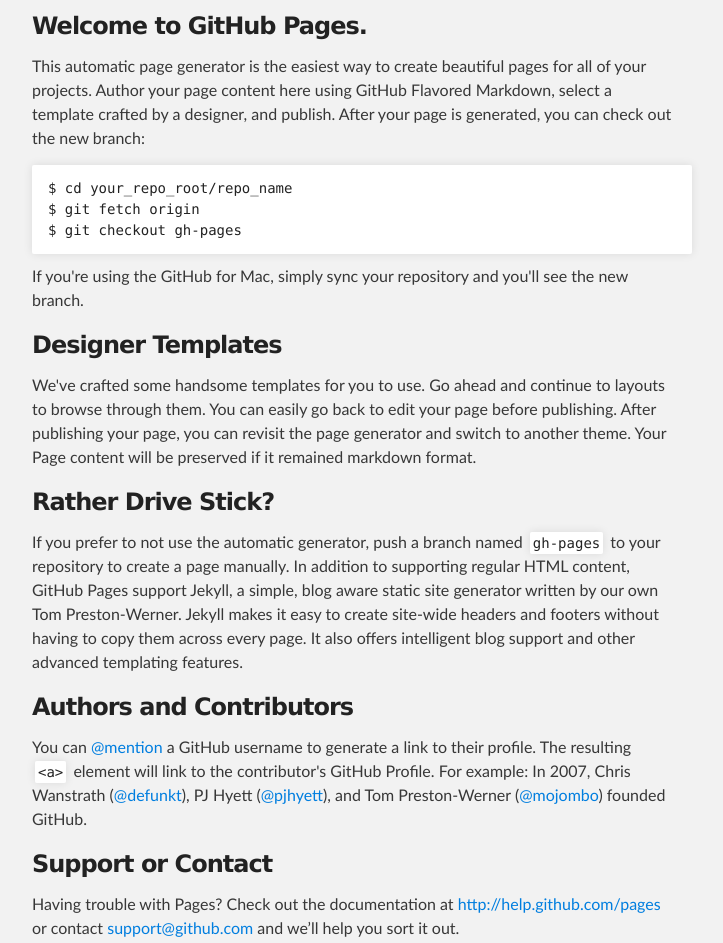
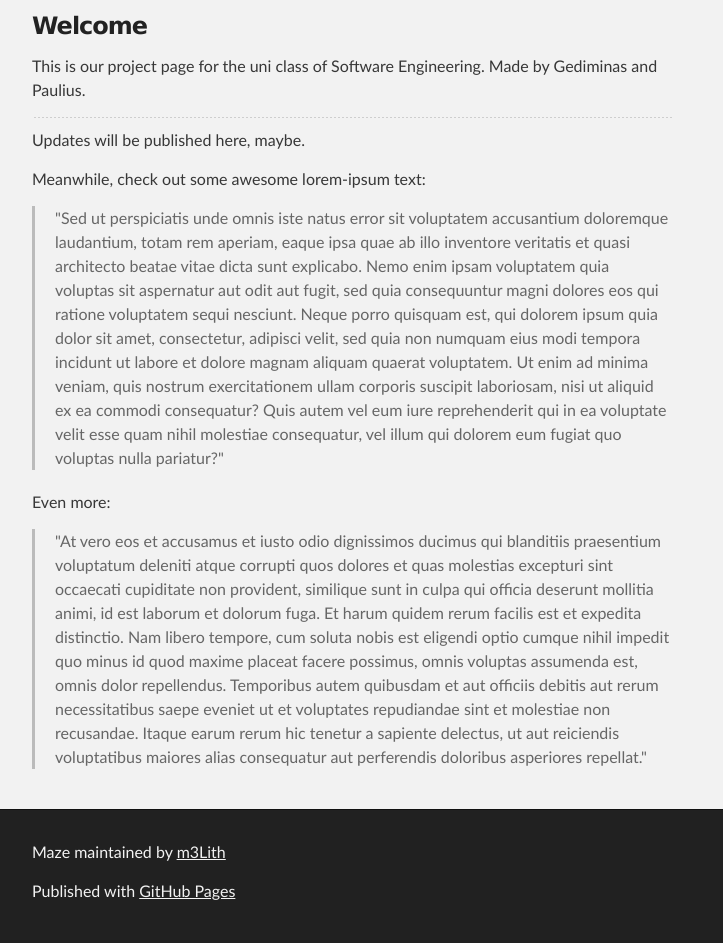
Before and after one commit to m3Lith/ktu-maze, a plain HTML site: page index.html in a window 1280 px wide. Shown: the part 252-1195 px from the top of the page, without its empty margins (288-1011 px from the left). Drawn offline with Linux system fonts and the light colour scheme.

```diff
--- a/index.html
+++ b/index.html
@@ -32,36 +32,24 @@
     <div id="main_content_wrap" class="outer">
       <section id="main_content" class="inner">
         <h3>
-<a name="welcome-to-github-pages" class="anchor" href="#welcome-to-github-pages"><span class="octicon octicon-link"></span></a>Welcome to GitHub Pages.</h3>
+<a name="welcome" class="anchor" href="#welcome"><span class="octicon octicon-link"></span></a>Welcome</h3>
 
-<p>This automatic page generator is the easiest way to create beautiful pages for all of your projects. Author your page content here using GitHub Flavored Markdown, select a template crafted by a designer, and publish. After your page is generated, you can check out the new branch:</p>
+<p>This is our project page for the uni class of Software Engineering.
+Made by Gediminas and Paulius.</p>
 
-<pre><code>$ cd your_repo_root/repo_name
-$ git fetch origin
-$ git checkout gh-pages
-</code></pre>
+<hr><p>Updates will be published here, maybe. </p>
 
-<p>If you're using the GitHub for Mac, simply sync your repository and you'll see the new branch.</p>
+<p>Meanwhile, check out some awesome lorem-ipsum text:</p>
 
-<h3>
-<a name="designer-templates" class="anchor" href="#designer-templates"><span class="octicon octicon-link"></span></a>Designer Templates</h3>
+<blockquote>
+<p>"Sed ut perspiciatis unde omnis iste natus error sit voluptatem accusantium doloremque laudantium, totam rem aperiam, eaque ipsa quae ab illo inventore veritatis et quasi architecto beatae vitae dicta sunt explicabo. Nemo enim ipsam voluptatem quia voluptas sit aspernatur aut odit aut fugit, sed quia consequuntur magni dolores eos qui ratione voluptatem sequi nesciunt. Neque porro quisquam est, qui dolorem ipsum quia dolor sit amet, consectetur, adipisci velit, sed quia non numquam eius modi tempora incidunt ut labore et dolore magnam aliquam quaerat voluptatem. Ut enim ad minima veniam, quis nostrum exercitationem ullam corporis suscipit laboriosam, nisi ut aliquid ex ea commodi consequatur? Quis autem vel eum iure reprehenderit qui in ea voluptate velit esse quam nihil molestiae consequatur, vel illum qui dolorem eum fugiat quo voluptas nulla pariatur?"</p>
+</blockquote>
 
-<p>We've crafted some handsome templates for you to use. Go ahead and continue to layouts to browse through them. You can easily go back to edit your page before publishing. After publishing your page, you can revisit the page generator and switch to another theme. Your Page content will be preserved if it remained markdown format.</p>
+<p>Even more:</p>
 
-<h3>
-<a name="rather-drive-stick" class="anchor" href="#rather-drive-stick"><span class="octicon octicon-link"></span></a>Rather Drive Stick?</h3>
-
-<p>If you prefer to not use the automatic generator, push a branch named <code>gh-pages</code> to your repository to create a page manually. In addition to supporting regular HTML content, GitHub Pages support Jekyll, a simple, blog aware static site generator written by our own Tom Preston-Werner. Jekyll makes it easy to create site-wide headers and footers without having to copy them across every page. It also offers intelligent blog support and other advanced templating features.</p>
-
-<h3>
-<a name="authors-and-contributors" class="anchor" href="#authors-and-contributors"><span class="octicon octicon-link"></span></a>Authors and Contributors</h3>
-
-<p>You can <a href="https://github.com/blog/821" class="user-mention">@mention</a> a GitHub username to generate a link to their profile. The resulting <code>&lt;a&gt;</code> element will link to the contributor's GitHub Profile. For example: In 2007, Chris Wanstrath (<a href="https://github.com/defunkt" class="user-mention">@defunkt</a>), PJ Hyett (<a href="https://github.com/pjhyett" class="user-mention">@pjhyett</a>), and Tom Preston-Werner (<a href="https://github.com/mojombo" class="user-mention">@mojombo</a>) founded GitHub.</p>
-
-<h3>
-<a name="support-or-contact" class="anchor" href="#support-or-contact"><span class="octicon octicon-link"></span></a>Support or Contact</h3>
-
-<p>Having trouble with Pages? Check out the documentation at <a href="http://help.github.com/pages">http://help.github.com/pages</a> or contact <a href="mailto:support@github.com">support@github.com</a> and we’ll help you sort it out.</p>
+<blockquote>
+<p>"At vero eos et accusamus et iusto odio dignissimos ducimus qui blanditiis praesentium voluptatum deleniti atque corrupti quos dolores et quas molestias excepturi sint occaecati cupiditate non provident, similique sunt in culpa qui officia deserunt mollitia animi, id est laborum et dolorum fuga. Et harum quidem rerum facilis est et expedita distinctio. Nam libero tempore, cum soluta nobis est eligendi optio cumque nihil impedit quo minus id quod maxime placeat facere possimus, omnis voluptas assumenda est, omnis dolor repellendus. Temporibus autem quibusdam et aut officiis debitis aut rerum necessitatibus saepe eveniet ut et voluptates repudiandae sint et molestiae non recusandae. Itaque earum rerum hic tenetur a sapiente delectus, ut aut reiciendis voluptatibus maiores alias consequatur aut perferendis doloribus asperiores repellat."</p>
+</blockquote>
       </section>
     </div>
 
```
Also changed, not shown: params.json (+1 -1 lines).
